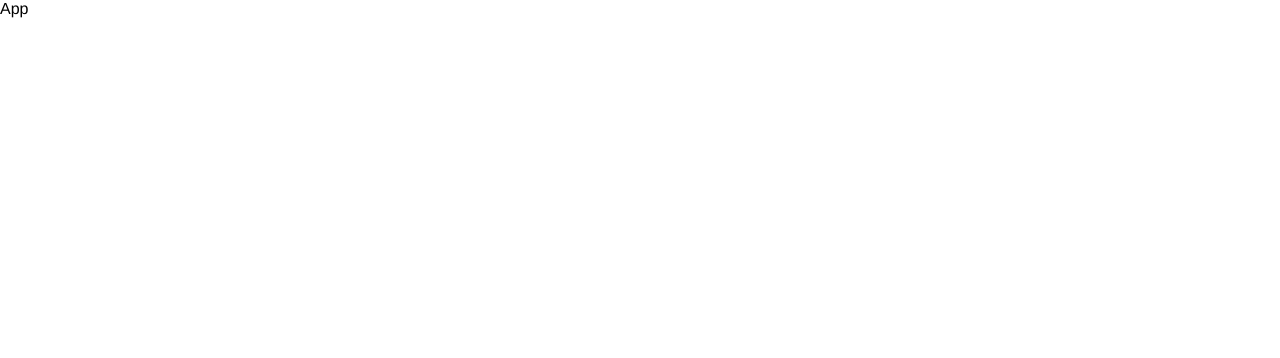
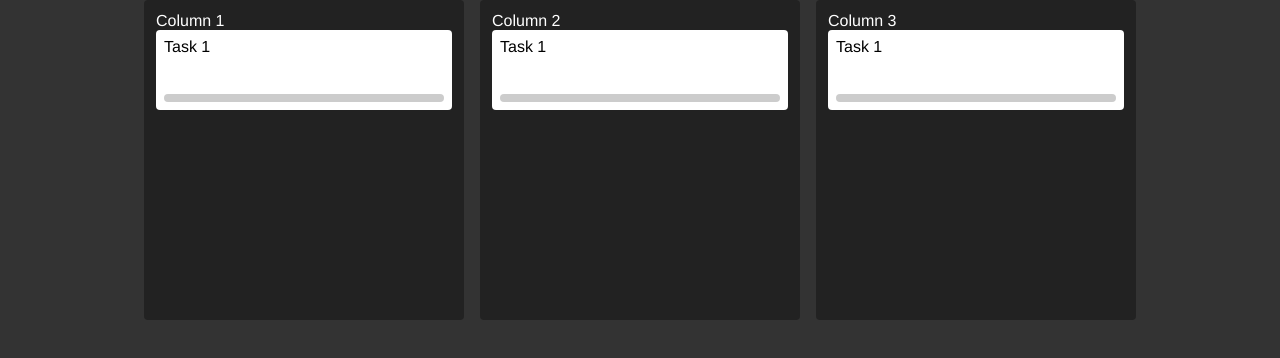
Before and after one commit to 4nth0ny1/zustand-tutorial, a React (Vite) app: page / in a window 1280 px wide. Shown: the top 358 px of the page. Built offline with nearby package versions, Linux system fonts and the light colour scheme.

Commit message:
added more styles and npm classnames

```diff
--- a/package.json
+++ b/package.json
@@ -10,6 +10,7 @@
     "preview": "vite preview"
   },
   "dependencies": {
+    "classnames": "^2.3.2",
     "react": "^18.2.0",
     "react-dom": "^18.2.0",
     "zustand": "^4.3.8"
--- a/src/App.jsx
+++ b/src/App.jsx
@@ -1,7 +1,14 @@
 import "./App.css";
+import Column from "./components/Column";
 
 function App() {
-  return <div>App</div>;
+  return (
+    <div className="App">
+      <Column state="Column 1" />
+      <Column state="Column 2" />
+      <Column state="Column 3" />
+    </div>
+  );
 }
 
 export default App;
--- /dev/null
+++ b/src/components/Column.css
@@ -0,0 +1,60 @@
+.column {
+    background: var(--COLOR-GRAY-DARK);
+    min-height: 20rem;
+    color: #fff;
+    width: 33%;
+    max-width: 20rem;
+    margin: 0 0.5rem;
+    border-radius: 4px;
+    padding: 0.5rem;
+    border: dashed transparent 4px;
+  }
+
+  .column.drop {
+    border-color: white;
+  }
+
+  .titleWrapper {
+    display: flex;
+    justify-content: space-between;
+    align-items: center;
+  }
+
+  .titleWrapper button {
+    all: unset;
+    color: black;
+    background: white;
+    padding: 0.5rem;
+    border-radius: 4px;
+    height: fit-content;
+    cursor: pointer;
+  }
+
+  .titleWrapper button:hover {
+    background: var(--COLOR-GRAY-LIGHT);
+  }
+
+  .Modal {
+    position: absolute;
+    background: rgba(0, 0, 0, 0.3);
+    width: 100%;
+    height: 100%;
+    top: 0;
+    left: 0;
+  }
+
+  .modalContent {
+    background: white;
+    position: absolute;
+    z-index: 1;
+    padding: 1rem;
+    height: 5rem;
+    width: 20rem;
+    top: 50%;
+    left: 50%;
+    transform: translate(-50%, -50%);
+    display: flex;
+    justify-content: center;
+    align-items: center;
+    border-radius: 4px;
+  }
--- /dev/null
+++ b/src/components/Column.jsx
@@ -0,0 +1,12 @@
+import "./Column.css";
+import Task from "./Task";
+// import classNames from "classnames";
+
+export default function Column({ state }) {
+  return (
+    <div className="column">
+      {state}
+      <Task title="Task 1" />
+    </div>
+  );
+}
--- /dev/null
+++ b/src/components/Task.css
@@ -0,0 +1,37 @@
+.task {
+    background: white;
+    border-radius: 4px;
+    min-height: 5rem;
+    color: black;
+    padding: 0.5rem;
+    display: flex;
+    flex-direction: column;
+    justify-content: space-between;
+    margin-bottom: 0.5rem;
+    cursor: move;
+  }
+
+  .bottomWrapper {
+    display: flex;
+    justify-content: space-between;
+  }
+
+  .status {
+    font-size: small;
+    background: var(--COLOR-GRAY-LIGHT);
+    padding: 0.25rem;
+    border-radius: 4px;
+  }
+
+  .ONGOING {
+    background: var(--COLOR-ONGOING);
+  }
+
+  .DONE {
+    background: var(--COLOR-DONE);
+  }
+
+  .task img {
+    height: 1.25rem;
+    cursor: pointer;
+  }
--- /dev/null
+++ b/src/components/Task.jsx
@@ -0,0 +1,13 @@
+import "./Task.css";
+
+export default function Task({ title }) {
+  return (
+    <div className="task">
+      <div>{title}</div>
+      <div>
+        <div></div>
+        <div className="status">{status}</div>
+      </div>
+    </div>
+  );
+}
```
Also changed, not shown: 1 other file (tests, documents, lock files or other folders).
